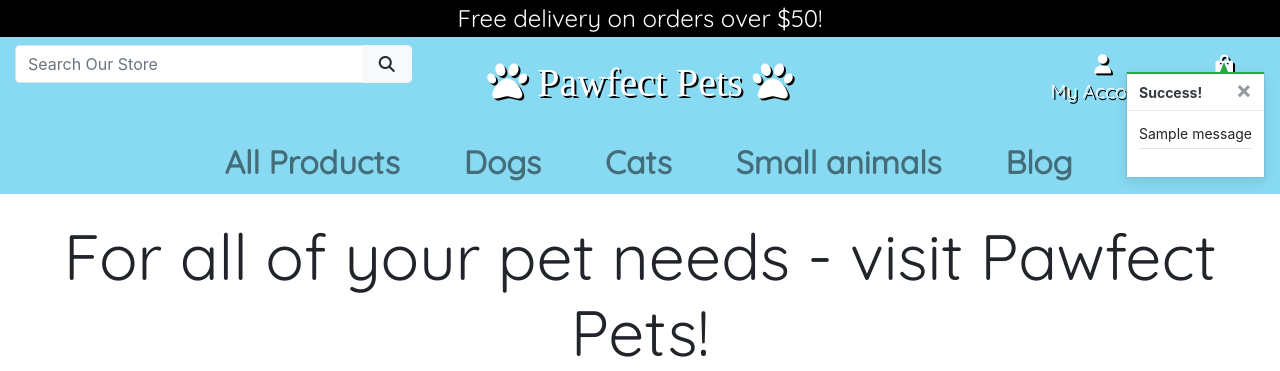
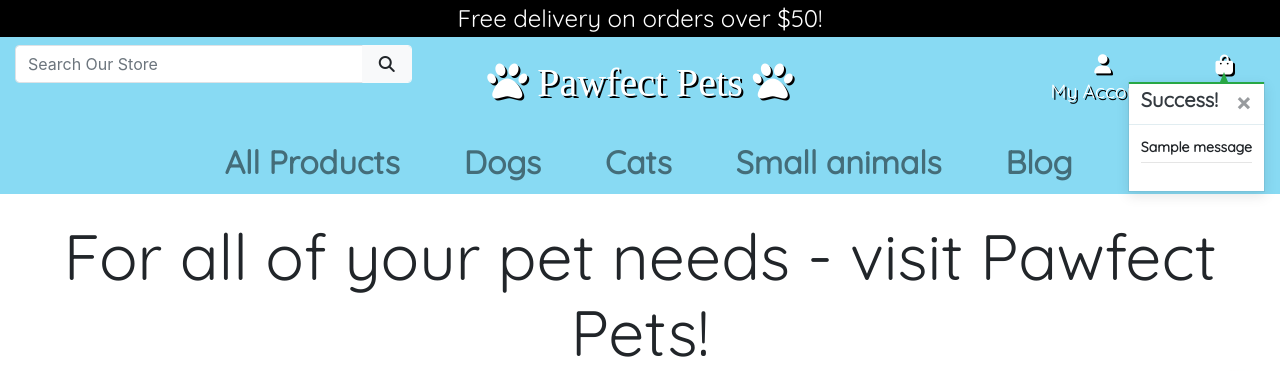
Before and after one commit to HinaChoudhry/Pawfect-Pets, a Django app: page / in a window 1280 px wide. Shown: the top 371 px of the page. Run offline with Django 3.2, Linux system fonts and the light colour scheme; tables that the repository leaves empty hold one stand-in row (values such as "Sample post"); one stand-in notice (Sample message) is shown; some libraries are stand-ins or nearby versions; some web fonts are replaced.

Commit message:
Amended css fonts for the shopping preview window

```diff
--- a/static/css/base.css
+++ b/static/css/base.css
@@ -207,7 +207,7 @@ ul {
 
 .message-container {
     position: fixed;
-    top: 72px;
+    top: 82px;
     right: 15px;
     z-index: 99999999999;
 }
--- a/templates/includes/toasts/toast_success.html
+++ b/templates/includes/toasts/toast_success.html
@@ -2,15 +2,15 @@
     <div class="arrow-up arrow-success"></div>
     <div class="w-100 toast-capper bg-success"></div>
     <div class="toast-header bg-white text-dark">
-        <strong class="mr-auto">Success!</strong>
+        <h5 class="mr-auto product-font font-weight-bold">Success!</h5>
         <button type="button" class="ml-2 mb-1 close text-dark" data-dismiss="toast" aria-label="Close">
             <span aria-hidden="true">&times;</span>
         </button>
     </div>
     <div class="toast-body bg-white">
         <div class="row">
-            <div class="col">
-                {{ message }}
+            <div class="col product-font">
+                <strong>{{ message }}</strong>
                 <hr class="mt-1 mb-3">
             </div>
         </div>
@@ -23,13 +23,13 @@
                             <img class="w-100" src="{{ item.product.image.url }}">
                         </div>
                         <div class="col-9">
-                            <p class="my-0"><strong>{{ item.product.name }}</strong></p>
+                            <p class="my-0 product-font"><strong>{{ item.product.name }}</strong></p>
                             <p class="my-0 small text-muted">Qty: {{ item.quantity }}</p>
                         </div>
                     </div>
                 {% endfor %}
             </div>
-            <div class="row">
+            <div class="row product-font">
                 <div class="col">
                     <strong><p class="mt-3 mb-1 text-black">
                         Total{% if free_delivery_delta > 0 %} (Exc. delivery){% endif %}:
@@ -37,7 +37,7 @@
                     </p></strong>
                     {% if free_delivery_delta > 0 %}
                         <p class="mb-0 p-2 nav-bg-color shadow-sm text-black text-center">
-                            Spend <strong>£{{ free_delivery_delta }}</strong> more to get free next day delivery!
+                            <strong>Spend <u>£{{ free_delivery_delta }}</u> more to get free next day delivery!</strong>
                         </p>
                     {% endif %}
                     <a href="{% url 'view_bag' %}" class="btn btn-black btn-block bg-black rounded-0">
```
